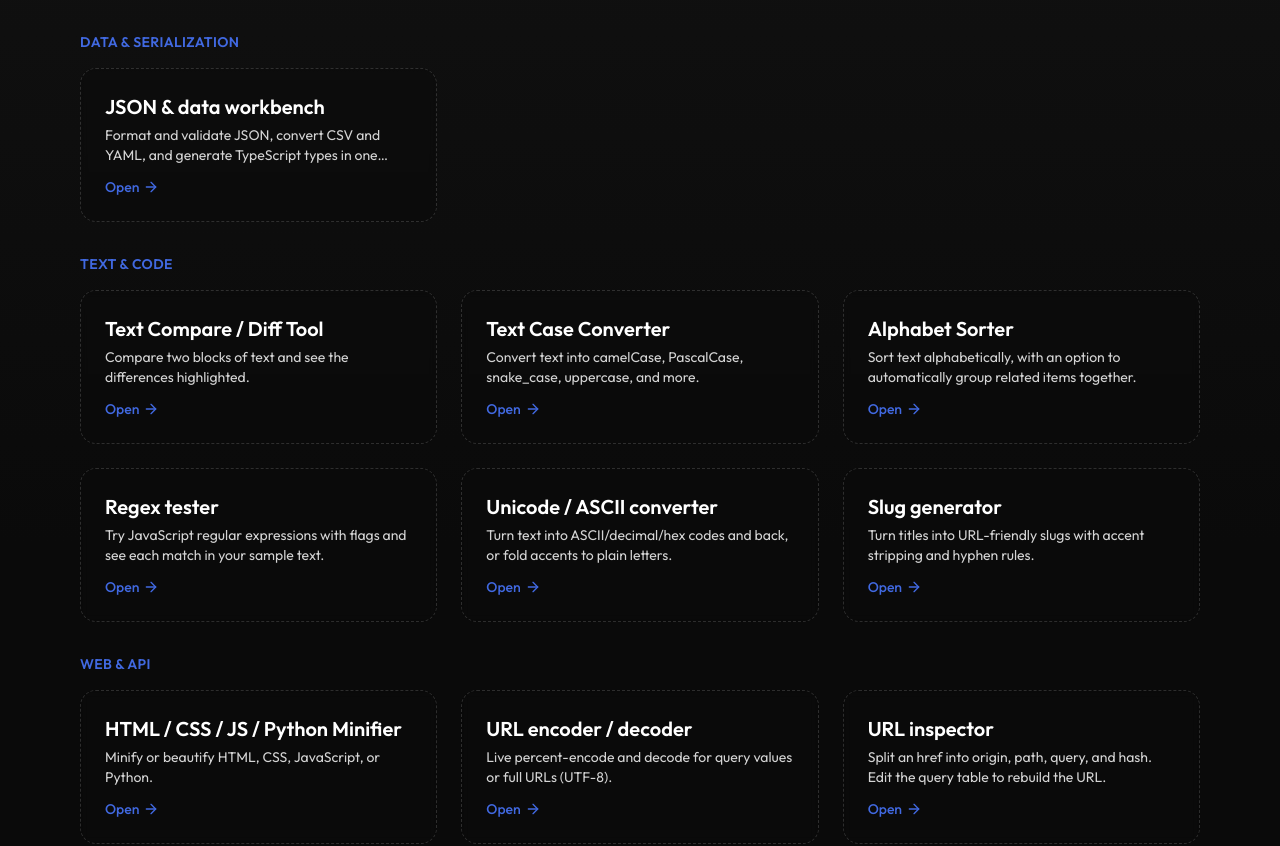
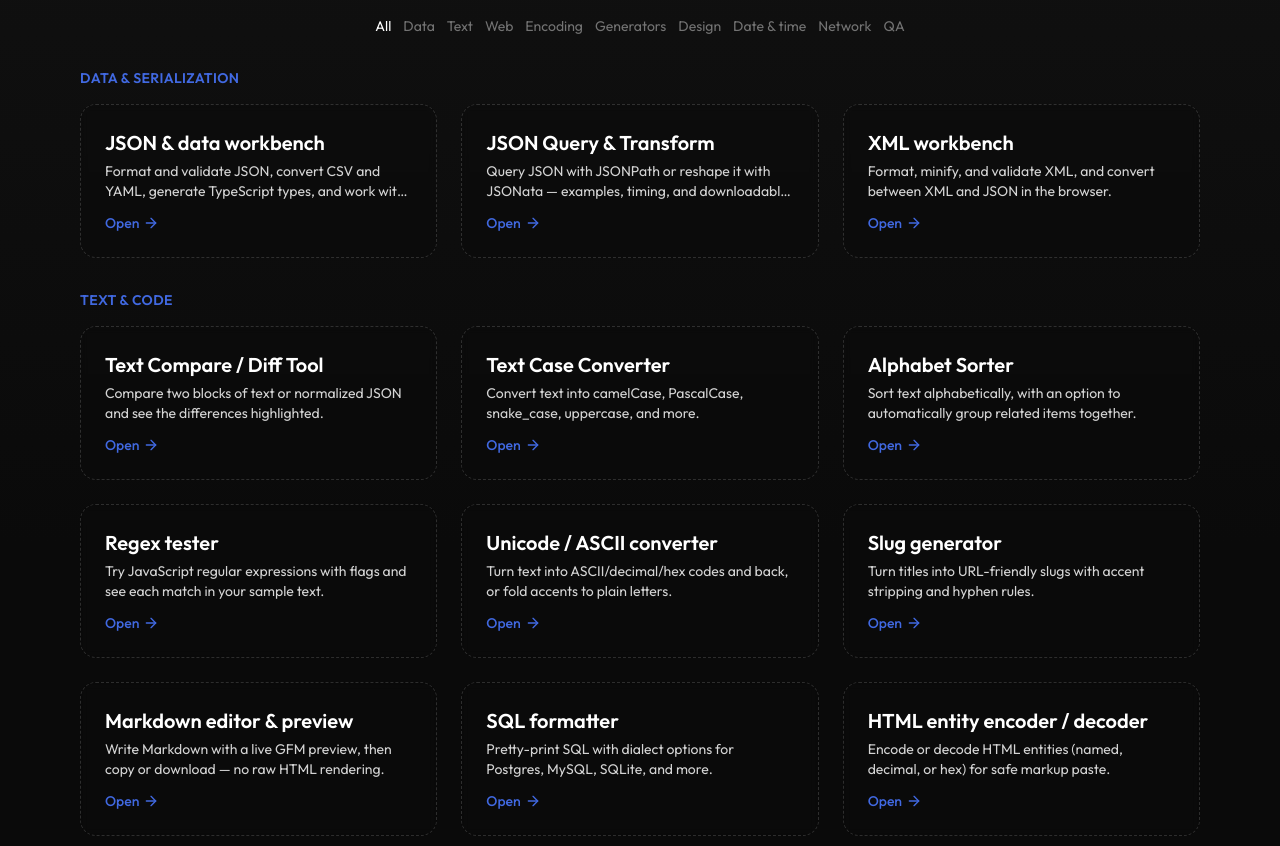
Before and after one commit to krouskystepan/portfolio, a Next.js app: page /t in a window 1280 px wide. Shown: the part 254-1100 px from the top of the page. Built offline with nearby package versions, Linux system fonts and the light colour scheme.

Commit message:
wire new toolbox tools into catalog

```diff
--- a/app/t/[toolId]/page.tsx
+++ b/app/t/[toolId]/page.tsx
@@ -4,7 +4,7 @@ import { Metadata } from 'next'
 import { notFound } from 'next/navigation'
 
 const getToolById = (toolId: string) => {
-  return tools.find((tool) => tool.path !== '' && tool.path === toolId)
+  return tools.find((tool) => tool.path === toolId)
 }
 
 export async function generateMetadata({
@@ -25,7 +25,7 @@ export async function generateMetadata({
 
 export async function generateStaticParams() {
   return tools
-    .filter((tool) => tool.path !== '')
+    .filter((tool) => Boolean(tool.path))
     .map((tool) => ({
       toolId: tool.path
     }))
--- a/components/tools/directory/ToolsDirectoryClient.tsx
+++ b/components/tools/directory/ToolsDirectoryClient.tsx
@@ -3,11 +3,28 @@
 import Link from 'next/link'
 import { ArrowRight, Search } from 'lucide-react'
 import { useMemo, useState } from 'react'
-import type { TTools } from '@/constants/types'
+import {
+  TOOL_SECTION_ORDER,
+  type TToolSectionId,
+  type TTools
+} from '@/constants/types'
 import { matchesToolQuery, groupToolsBySection } from '@/utils/toolUtils'
 
 type ToolsDirectoryClientProps = {
   tools: readonly TTools[]
+}
+
+/** Short labels for the filter row — full names stay on section headings. */
+const SECTION_FILTER_LABELS: Record<TToolSectionId, string> = {
+  data: 'Data',
+  text: 'Text',
+  web: 'Web',
+  encoding: 'Encoding',
+  generators: 'Generators',
+  design: 'Design',
+  datetime: 'Date & time',
+  network: 'Network',
+  qa: 'QA'
 }
 
 function ToolCard({ tool }: { tool: TTools }) {
@@ -34,9 +51,7 @@ function ToolCard({ tool }: { tool: TTools }) {
 
       <div className="relative text-xs font-medium sm:text-sm">
         {isComingSoon ? (
-          <span className="rounded-md border border-white/10 bg-white/[0.03] px-2 py-0.5 text-[10px] font-medium uppercase tracking-wide text-neutral-400 sm:text-xs">
-            Coming soon
-          </span>
+          <span className="text-neutral-500">Coming soon</span>
         ) : (
           <span className="inline-flex items-center text-custom_blue">
             <span className="relative after:absolute after:-bottom-px after:left-0 after:h-px after:w-0 after:bg-current after:transition-all after:duration-300 group-hover:after:w-full">
@@ -71,19 +86,36 @@ export default function ToolsDirectoryClient({
   tools
 }: ToolsDirectoryClientProps) {
   const [query, setQuery] = useState('')
+  const [section, setSection] = useState<TToolSectionId | 'all'>('all')
+
+  const availableSections = useMemo(() => {
+    const present = new Set(tools.map((t) => t.section))
+    return TOOL_SECTION_ORDER.filter((id) => present.has(id))
+  }, [tools])
 
   const filtered = useMemo(
-    () => tools.filter((t) => matchesToolQuery(t, query)),
-    [query, tools]
+    () =>
+      tools.filter(
+        (t) =>
+          (section === 'all' || t.section === section) &&
+          matchesToolQuery(t, query)
+      ),
+    [query, section, tools]
   )
 
   const sections = useMemo(() => groupToolsBySection(filtered), [filtered])
 
+  const visibleSections = useMemo(
+    () => sections.filter(({ tools: group }) => group.length > 0),
+    [sections]
+  )
+
   return (
     <div className="relative z-20 space-y-8">
+      <div className="mx-auto max-w-xl space-y-4">
         <form
           role="search"
-        className="relative z-30 mx-auto max-w-xl"
+          className="relative z-30"
           onSubmit={(e) => e.preventDefault()}
         >
           <Search className="pointer-events-none absolute left-3 top-1/2 z-10 size-4 -translate-y-1/2 text-neutral-400" />
@@ -99,31 +131,63 @@ export default function ToolsDirectoryClient({
           />
         </form>
 
+        <nav
+          aria-label="Filter by category"
+          className="flex flex-wrap items-center justify-center gap-x-3 gap-y-1 text-sm"
+        >
+          <button
+            type="button"
+            onClick={() => setSection('all')}
+            className={
+              section === 'all'
+                ? 'text-white'
+                : 'text-neutral-500 hover:text-neutral-300'
+            }
+          >
+            All
+          </button>
+          {availableSections.map((id) => (
+            <button
+              key={id}
+              type="button"
+              onClick={() => setSection(id)}
+              className={
+                section === id
+                  ? 'text-white'
+                  : 'text-neutral-500 hover:text-neutral-300'
+              }
+            >
+              {SECTION_FILTER_LABELS[id]}
+            </button>
+          ))}
+        </nav>
+      </div>
+
       {filtered.length === 0 ? (
         <p className="text-center text-sm text-neutral-400">
           No tools match that search.
         </p>
       ) : (
-        sections.map(({ section, label, tools: group }) =>
-          group.length === 0 ? null : (
-            <section key={section} aria-labelledby={`section-${section}`}>
+        visibleSections.map(({ section: id, label, tools: group }) => (
+          <section
+            key={id}
+            id={`section-${id}`}
+            aria-labelledby={`heading-${id}`}
+            className="scroll-mt-24"
+          >
             <h3
-                id={`section-${section}`}
+              id={`heading-${id}`}
               className="mb-4 text-sm font-semibold uppercase tracking-wide text-custom_blue"
             >
               {label}
             </h3>
             <div className="grid gap-6 sm:grid-cols-2 lg:grid-cols-3">
               {group.map((tool) => (
-                  <ToolCard
-                    key={tool.path || tool.name}
-                    tool={tool}
-                  />
+                <ToolCard key={tool.path || tool.name} tool={tool} />
               ))}
             </div>
           </section>
-          )
-        )
+        ))
       )}
     </div>
   )
--- a/components/tools/toolRegistry.ts
+++ b/components/tools/toolRegistry.ts
@@ -5,22 +5,35 @@ type ToolLoader = () => Promise<{ default: ComponentType }>
 
 const loaders = {
   'data-workbench': () => import('@/components/tools/items/DataWorkbench'),
+  'json-query': () => import('@/components/tools/items/JsonQueryTransform'),
+  'xml-workbench': () => import('@/components/tools/items/XmlWorkbench'),
   'text-diff': () => import('@/components/tools/items/TextDifference'),
   'case-converter': () => import('@/components/tools/items/TextCaseConverter'),
   'alphabet-sorter': () => import('@/components/tools/items/AlphabetSorter'),
   'regex-tester': () => import('@/components/tools/items/RegexTester'),
   'unicode-ascii': () => import('@/components/tools/items/UnicodeAsciiConverter'),
   'slug-generator': () => import('@/components/tools/items/SlugGenerator'),
+  'markdown-editor': () => import('@/components/tools/items/MarkdownEditor'),
+  'sql-formatter': () => import('@/components/tools/items/SqlFormatter'),
+  'html-entities': () => import('@/components/tools/items/HtmlEntityCodec'),
   'html-css-js-minifier': () => import('@/components/tools/items/CodeMinifier'),
   'url-encoder-decoder': () => import('@/components/tools/items/UrlEncoderDecoder'),
   'url-inspector': () => import('@/components/tools/items/UrlInspector'),
   'jwt-decoder': () => import('@/components/tools/items/JwtDecoder'),
   'curl-to-http': () => import('@/components/tools/items/CurlToHttp'),
+  'http-request-builder': () =>
+    import('@/components/tools/items/HttpRequestBuilder'),
+  'openapi-viewer': () => import('@/components/tools/items/OpenApiViewer'),
+  'image-base64': () => import('@/components/tools/items/ImageBase64'),
+  'base64-hex': () => import('@/components/tools/items/Base64HexCodec'),
   'uuid-generator': () => import('@/components/tools/items/UuidGenerator'),
   'password-generator': () =>
     import('@/components/tools/items/PasswordGenerator'),
   'color-converter': () => import('@/components/tools/items/ColorConverter'),
-  'timestamp-converter': () => import('@/components/tools/items/TimestampConverter'),
+  'timestamp-converter': () =>
+    import('@/components/tools/items/TimestampConverter'),
+  'timezone-converter': () =>
+    import('@/components/tools/items/TimezoneConverter'),
   'number-base-converter': () =>
     import('@/components/tools/items/NumberBaseConverter'),
   'qr-code': () => import('@/components/tools/items/QrCodeGenerator'),
@@ -34,10 +47,21 @@ const loaders = {
   'escape-unescape': () =>
     import('@/components/tools/items/EscapeUnescapeToolbox'),
   'cidr-calculator': () => import('@/components/tools/items/CidrCalculator'),
+  'ip-inspector': () => import('@/components/tools/items/IpInspector'),
+  'dns-lookup': () => import('@/components/tools/items/DnsLookup'),
   'cron-builder': () => import('@/components/tools/items/CronExpressionBuilder'),
   'hash-generator': () => import('@/components/tools/items/HashGenerator'),
   'lorem-generator': () => import('@/components/tools/items/LoremGenerator'),
-  'mock-data': () => import('@/components/tools/items/MockDataGenerator')
+  'mock-data': () => import('@/components/tools/items/MockDataGenerator'),
+  'sql-insert-generator': () =>
+    import('@/components/tools/items/SqlInsertGenerator'),
+  'log-analyzer': () => import('@/components/tools/items/LogAnalyzer'),
+  'json-assertion-builder': () =>
+    import('@/components/tools/items/JsonAssertionBuilder'),
+  'api-response-validator': () =>
+    import('@/components/tools/items/ApiResponseValidator'),
+  'http-status-codes': () =>
+    import('@/components/tools/items/HttpStatusCodes')
 } as const satisfies Record<ToolPath, ToolLoader>
 
 export type { ToolPath }
--- a/constants/tools.ts
+++ b/constants/tools.ts
@@ -1,11 +1,12 @@
 import type { TTools } from './types'
 
 export const tools = [
+  // ── Data & Serialization ──────────────────────────────────────────
   {
     name: 'JSON & data workbench',
     path: 'data-workbench',
     description:
-      'Format and validate JSON, convert CSV and YAML, and generate TypeScript types in one place.',
+      'Format and validate JSON, convert CSV and YAML, generate TypeScript types, and work with JSON Schema.',
     section: 'data',
     keywords: [
       'json',
@@ -15,16 +16,46 @@ export const tools = [
       'format',
       'validate',
       'converter',
-      'ts types'
+      'ts types',
+      'schema',
+      'json schema',
+      'ajv',
+      'sort keys'
     ]
   },
+  {
+    name: 'JSON Query & Transform',
+    path: 'json-query',
+    description:
+      'Query JSON with JSONPath or reshape it with JSONata — examples, timing, and downloadable results.',
+    section: 'data',
+    keywords: [
+      'jsonpath',
+      'jsonata',
+      'query',
+      'transform',
+      'filter',
+      'map',
+      'expression'
+    ]
+  },
+  {
+    name: 'XML workbench',
+    path: 'xml-workbench',
+    description:
+      'Format, minify, and validate XML, and convert between XML and JSON in the browser.',
+    section: 'data',
+    keywords: ['xml', 'format', 'minify', 'validate', 'json', 'soap', 'parser']
+  },
+
+  // ── Text & Code ───────────────────────────────────────────────────
   {
     name: 'Text Compare / Diff Tool',
     path: 'text-diff',
     description:
-      'Compare two blocks of text and see the differences highlighted.',
+      'Compare two blocks of text or normalized JSON and see the differences highlighted.',
     section: 'text',
-    keywords: ['diff', 'compare', 'merge', 'changes']
+    keywords: ['diff', 'compare', 'merge', 'changes', 'json']
   },
   {
     name: 'Text Case Converter',
@@ -75,19 +106,37 @@ export const tools = [
     keywords: ['url', 'permalink', 'seo']
   },
   {
+    name: 'Markdown editor & preview',
+    path: 'markdown-editor',
+    description:
+      'Write Markdown with a live GFM preview, then copy or download — no raw HTML rendering.',
+    section: 'text',
+    keywords: ['markdown', 'md', 'gfm', 'preview', 'readme']
+  },
+  {
+    name: 'SQL formatter',
+    path: 'sql-formatter',
+    description:
+      'Pretty-print SQL with dialect options for Postgres, MySQL, SQLite, and more.',
+    section: 'text',
+    keywords: ['sql', 'format', 'pretty', 'postgres', 'mysql', 'query']
+  },
+  {
+    name: 'HTML entity encoder / decoder',
+    path: 'html-entities',
+    description:
+      'Encode or decode HTML entities (named, decimal, or hex) for safe markup paste.',
+    section: 'text',
+    keywords: ['html', 'entities', 'amp', 'lt', 'gt', 'encode', 'decode']
+  },
+
+  // ── Web & API ─────────────────────────────────────────────────────
+  {
     name: 'HTML / CSS / JS / Python Minifier',
     path: 'html-css-js-minifier',
     description: 'Minify or beautify HTML, CSS, JavaScript, or Python.',
     section: 'web',
     keywords: ['minify', 'beautify', 'prettier', 'bundle', 'python']
-  },
-  {
-    name: 'URL encoder / decoder',
-    path: 'url-encoder-decoder',
-    description:
-      'Live percent-encode and decode for query values or full URLs (UTF-8).',
-    section: 'web',
-    keywords: ['encodeURIComponent', 'decodeURIComponent', 'percent', 'url']
   },
   {
     name: 'URL inspector',
@@ -111,7 +160,7 @@ export const tools = [
     description:
       'Inspect JWT header and payload JSON. Signature is not verified.',
     section: 'web',
-    keywords: ['jwt', 'bearer', 'token', 'base64']
+    keywords: ['jwt', 'bearer', 'token', 'base64', 'auth', 'encoding']
   },
   {
     name: 'cURL → fetch / axios / Python',
@@ -133,11 +182,52 @@ export const tools = [
     ]
   },
   {
+    name: 'HTTP Request Builder',
+    path: 'http-request-builder',
+    description:
+      'Compose and send HTTP requests from the browser — methods, headers, body, and CORS-aware errors.',
+    section: 'web',
+    keywords: [
+      'http',
+      'fetch',
+      'api',
+      'rest',
+      'headers',
+      'cors',
+      'request',
+      'postman'
+    ]
+  },
+  {
+    name: 'OpenAPI viewer',
+    path: 'openapi-viewer',
+    description:
+      'Paste or upload an OpenAPI 3 spec to browse endpoints, parameters, and schemas client-side.',
+    section: 'web',
+    keywords: ['openapi', 'swagger', 'api', 'spec', 'yaml', 'endpoints']
+  },
+
+  // ── Encoding & Cryptography ───────────────────────────────────────
+  {
+    name: 'URL encoder / decoder',
+    path: 'url-encoder-decoder',
+    description:
+      'Live percent-encode and decode for query values or full URLs (UTF-8).',
+    section: 'encoding',
+    keywords: [
+      'encodeURIComponent',
+      'decodeURIComponent',
+      'percent',
+      'url',
+      'web'
+    ]
+  },
+  {
     name: 'Image to Base64 / data URI',
-    path: '', // 'image-base64'
+    path: 'image-base64',
     description:
       'Encode an image to raw Base64 or a data URI for CSS and HTML embeds.',
-    section: 'web',
+    section: 'encoding',
     keywords: [
       'image',
       'base64',
@@ -152,10 +242,10 @@ export const tools = [
   },
   {
     name: 'Base64 / Hex codec',
-    path: '', // 'base64-hex'
+    path: 'base64-hex',
     description:
       'Live convert between UTF-8 text, Base64, Base64URL, and hex (spaces, 0x, \\x dumps).',
-    section: 'web',
+    section: 'encoding',
     keywords: [
       'base64',
       'base64url',
@@ -168,6 +258,28 @@ export const tools = [
       'dump'
     ]
   },
+  {
+    name: 'Hash generator',
+    path: 'hash-generator',
+    description:
+      'Generate MD5 and SHA checksums for text or files - cache keys, integrity checks, pipeline digests.',
+    section: 'encoding',
+    keywords: [
+      'md5',
+      'sha1',
+      'sha256',
+      'sha512',
+      'checksum',
+      'hash',
+      'digest',
+      'integrity',
+      'hashlib',
+      'md5sum',
+      'cryptography'
+    ]
+  },
+
+  // ── Generators & Mock Data ────────────────────────────────────────
   {
     name: 'UUID Generator',
     path: 'uuid-generator',
@@ -202,11 +314,55 @@ export const tools = [
     keywords: ['qr', 'barcode', 'url', 'png', 'svg']
   },
   {
+    name: 'Lorem / placeholder text',
+    path: 'lorem-generator',
+    description:
+      'Generate placeholder paragraphs, sentences, or words - classic ipsum or realistic English.',
+    section: 'generators',
+    keywords: ['lorem', 'ipsum', 'placeholder', 'dummy text', 'filler', 'mock']
+  },
+  {
+    name: 'Mock / fake data generator',
+    path: 'mock-data',
+    description:
+      'Generate nested fake fixtures with uuid, enums, and SQL INSERT export for QA.',
+    section: 'generators',
+    keywords: [
+      'fake',
+      'faker',
+      'fixture',
+      'seed',
+      'qa',
+      'email',
+      'phone',
+      'address',
+      'iban',
+      'bank',
+      'account',
+      'card',
+      'uuid',
+      'regex',
+      'pattern',
+      'sql',
+      'nested'
+    ]
+  },
+  {
+    name: 'SQL INSERT generator',
+    path: 'sql-insert-generator',
+    description:
+      'Turn JSON, NDJSON, or CSV into INSERT statements with Postgres, MySQL, or SQLite escaping.',
+    section: 'generators',
+    keywords: ['sql', 'insert', 'fixture', 'postgres', 'mysql', 'sqlite', 'csv']
+  },
+
+  // ── Design & CSS ──────────────────────────────────────────────────
+  {
     name: 'Color palette generator',
     path: 'color-palette',
     description:
       'Generate and lock color palettes with harmonies, contrast checks, color-blindness preview, and CSS/Tailwind export.',
-    section: 'generators',
+    section: 'design',
     keywords: [
       'palette',
       'harmony',
@@ -225,7 +381,7 @@ export const tools = [
     path: 'gradient-generator',
     description:
       'Build linear, radial, and conic CSS gradients with repeating variants, position and size controls, editable stops, and CSS/Tailwind export.',
-    section: 'generators',
+    section: 'design',
     keywords: [
       'gradient',
       'linear',
@@ -245,7 +401,7 @@ export const tools = [
     path: 'blob-wave',
     description:
       'Build organic blob and wave SVG shapes with brand presets, transparent export, and copy or download.',
-    section: 'generators',
+    section: 'design',
     keywords: [
       'svg',
       'blob',
@@ -264,7 +420,7 @@ export const tools = [
     path: 'shadow-generator',
     description:
       'Build box-shadow and text-shadow with layers, inset, and alpha - preview live, export CSS or Tailwind.',
-    section: 'generators',
+    section: 'design',
     keywords: [
       'box-shadow',
       'text-shadow',
@@ -278,79 +434,59 @@ export const tools = [
     ]
   },
   {
-    name: 'Hash generator',
-    path: 'hash-generator',
-    description:
-      'Generate MD5 and SHA checksums for text or files - cache keys, integrity checks, pipeline digests.',
-    section: 'generators',
-    keywords: [
-      'md5',
-      'sha1',
-      'sha256',
-      'sha512',
-      'checksum',
-      'hash',
-      'digest',
-      'integrity',
-      'hashlib',
-      'md5sum'
-    ]
-  },
-  {
-    name: 'Lorem / placeholder text',
-    path: 'lorem-generator',
-    description:
-      'Generate placeholder paragraphs, sentences, or words - classic ipsum or realistic English.',
-    section: 'generators',
-    keywords: ['lorem', 'ipsum', 'placeholder', 'dummy text', 'filler', 'mock']
-  },
-  {
-    name: 'Mock / fake data generator',
-    path: 'mock-data',
-    description:
-      'Generate fake names, emails, bank details, and custom regex patterns as a JSON array for fixtures and QA.',
-    section: 'generators',
-    keywords: [
-      'fake',
-      'faker',
-      'fixture',
-      'seed',
-      'qa',
-      'email',
-      'phone',
-      'address',
-      'iban',
-      'bank',
-      'account',
-      'card',
-      'uuid',
-      'regex',
-      'pattern'
-    ]
-  },
-  {
     name: 'Color picker & converter',
     path: 'color-converter',
     description:
       'Pick a color visually or convert between HEX, RGB, HSL, LAB, LCH, and more.',
-    section: 'converters',
+    section: 'design',
     keywords: ['hex', 'rgb', 'hsl', 'picker', 'opacity', 'lab', 'lch']
   },
+
+  // ── Date, Time & Numbers ──────────────────────────────────────────
   {
     name: 'Timestamp Converter',
     path: 'timestamp-converter',
-    description: 'Convert Unix timestamps to readable dates and vice versa.',
-    section: 'converters',
-    keywords: ['unix', 'epoch', 'timezone', 'date']
+    description:
+      'Convert Unix timestamps (seconds, ms, µs, ns) to readable dates with timezone and relative time.',
+    section: 'datetime',
+    keywords: ['unix', 'epoch', 'timezone', 'date', 'milliseconds', 'relative']
+  },
+  {
+    name: 'Timezone converter',
+    path: 'timezone-converter',
+    description:
+      'Convert a wall-clock time across time zones with DST gap and fold warnings.',
+    section: 'datetime',
+    keywords: ['timezone', 'dst', 'utc', 'local', 'convert', 'zone']
   },
   {
     name: 'Number base converter',
     path: 'number-base-converter',
     description:
       'Convert between binary, octal, decimal, hex, and any base 2-36.',
-    section: 'converters',
+    section: 'datetime',
     keywords: ['binary', 'octal', 'decimal', 'hex', 'radix', 'base', 'base36']
   },
+  {
+    name: 'Cron expression builder',
+    path: 'cron-builder',
+    description:
+      'Build a 5-field cron schedule visually, read a plain-English explanation, and preview the next runs.',
+    section: 'datetime',
+    keywords: [
+      'cron',
+      'crontab',
+      'schedule',
+      'celery',
+      'github actions',
+      'quartz',
+      'timer',
+      'interval',
+      'croner'
+    ]
+  },
+
+  // ── Network & System ──────────────────────────────────────────────
   {
     name: 'Unix permission calculator',
     path: 'chmod-calculator',
@@ -398,22 +534,97 @@ export const tools = [
     ]
   },
   {
-    name: 'Cron expression builder',
-    path: 'cron-builder',
+    name: 'IP address inspector',
+    path: 'ip-inspector',
     description:
-      'Build a 5-field cron schedule visually, read a plain-English explanation, and preview the next runs.',
+      'Classify IPv4/IPv6 addresses (private, loopback, link-local, and more) and show alternate forms.',
     section: 'network',
     keywords: [
-      'cron',
-      'crontab',
-      'schedule',
-      'celery',
-      'github actions',
-      'quartz',
-      'timer',
-      'interval',
-      'croner'
+      'ip',
+      'ipv4',
+      'ipv6',
+      'private',
+      'loopback',
+      'cidr',
+      'address'
     ]
+  },
+  {
+    name: 'DNS lookup',
+    path: 'dns-lookup',
+    description:
+      'Look up DNS records via DNS-over-HTTPS (Cloudflare or Google) with explicit provider disclosure.',
+    section: 'network',
+    keywords: [
+      'dns',
+      'doh',
+      'a',
+      'aaaa',
+      'mx',
+      'txt',
+      'cname',
+      'cloudflare',
+      'resolver'
+    ]
+  },
+
+  // ── QA & Testing ──────────────────────────────────────────────────
+  {
+    name: 'Log analyzer',
+    path: 'log-analyzer',
+    description:
+      'Paste or upload logs, filter by level and keyword, group repeats, and export — plain text or JSON lines.',
+    section: 'qa',
+    keywords: [
+      'log',
+      'analyzer',
+      'error',
+      'warn',
+      'jsonl',
+      'traceback',
+      'filter',
+      'qa'
+    ]
+  },
+  {
+    name: 'JSON assertion builder',
+    path: 'json-assertion-builder',
+    description:
+      'Build path-based assertions against sample JSON and copy Jest-style or generic snippets.',
+    section: 'qa',
+    keywords: [
+      'assert',
+      'expect',
+      'jsonpath',
+      'test',
+      'jest',
+      'vitest',
+      'qa'
+    ]
+  },
+  {
+    name: 'API response validator',
+    path: 'api-response-validator',
+    description:
+      'Diff actual vs expected JSON structure or validate against JSON Schema with path-accurate errors.',
+    section: 'qa',
+    keywords: [
+      'api',
+      'response',
+      'validate',
+      'schema',
+      'diff',
+      'contract',
+      'qa'
+    ]
+  },
+  {
+    name: 'HTTP status code reference',
+    path: 'http-status-codes',
+    description:
+      'Searchable offline reference for HTTP status codes, names, and when to use them.',
+    section: 'qa',
+    keywords: ['http', 'status', '404', '500', 'codes', 'reference', 'rest']
   }
 ] as const satisfies readonly TTools[]
 
```
Lines whose indentation alone changed are shown as unchanged.
